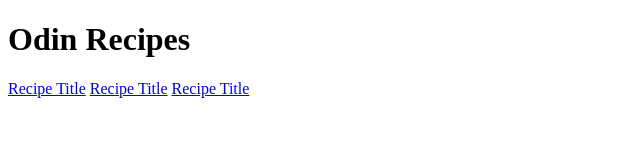
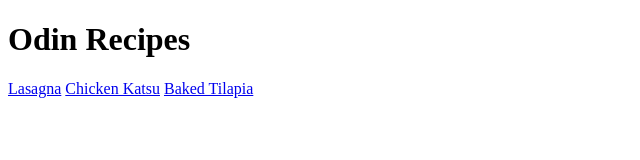
Before and after one commit to markscz/odin-recipes, a plain HTML site: page index.html in a window 1280 px wide. Shown: the full height of the page, 0-640 px from the left. Drawn offline with Linux system fonts and the light colour scheme.

Commit message:
Modified link titles

```diff
--- a/index.html
+++ b/index.html
@@ -7,8 +7,8 @@
 </head>
 <body>
     <h1>Odin Recipes</h1>
-    <a href="recipes/lasagna.html">Recipe Title</a>
-    <a href="recipes/chickenkatsu.html">Recipe Title</a>
-    <a href="recipes/baked-tilapia.html">Recipe Title</a>
+    <a href="recipes/lasagna.html">Lasagna</a>
+    <a href="recipes/chickenkatsu.html">Chicken Katsu</a>
+    <a href="recipes/baked-tilapia.html">Baked Tilapia</a>
 </body>
 </html>
```
